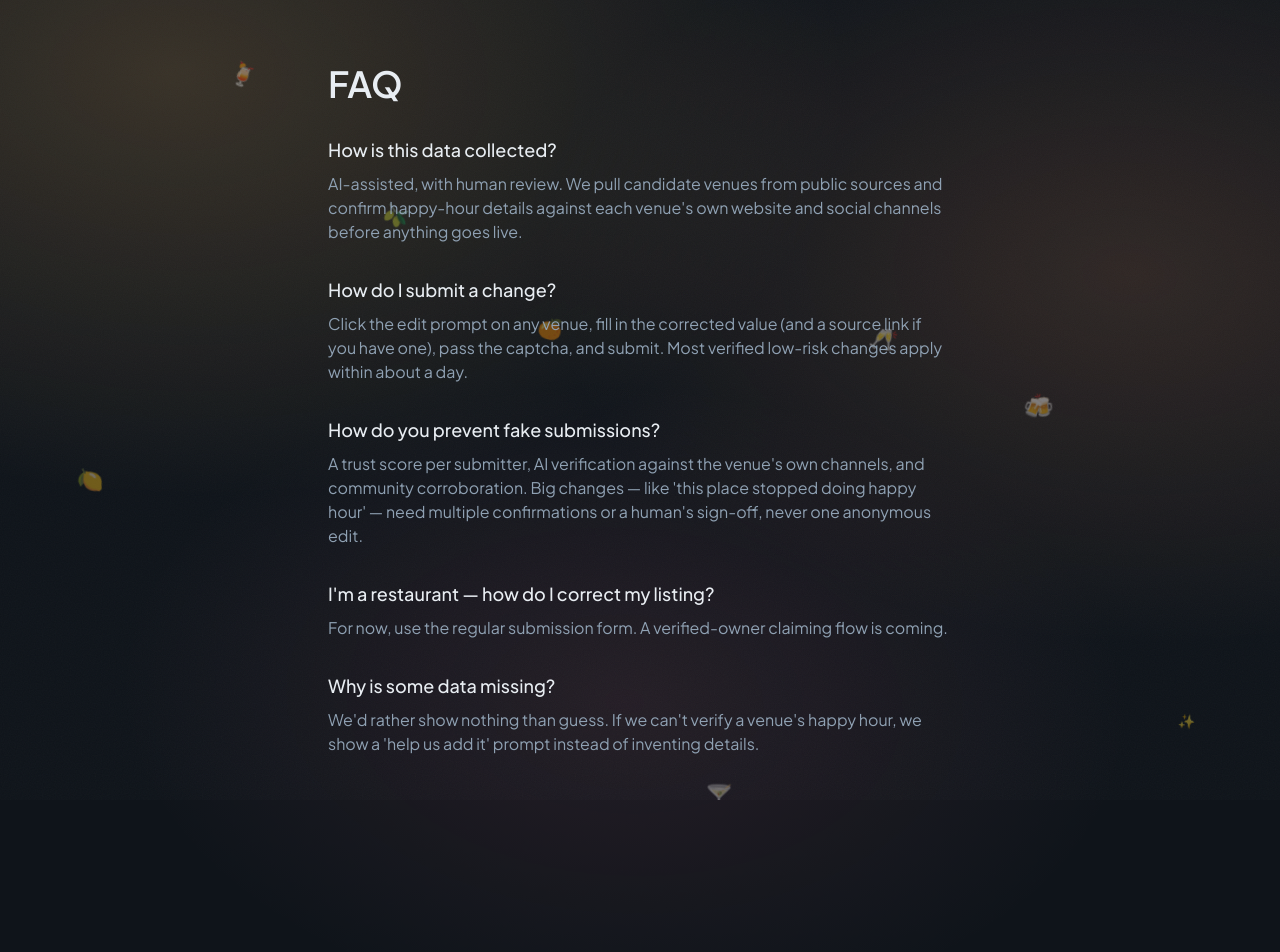
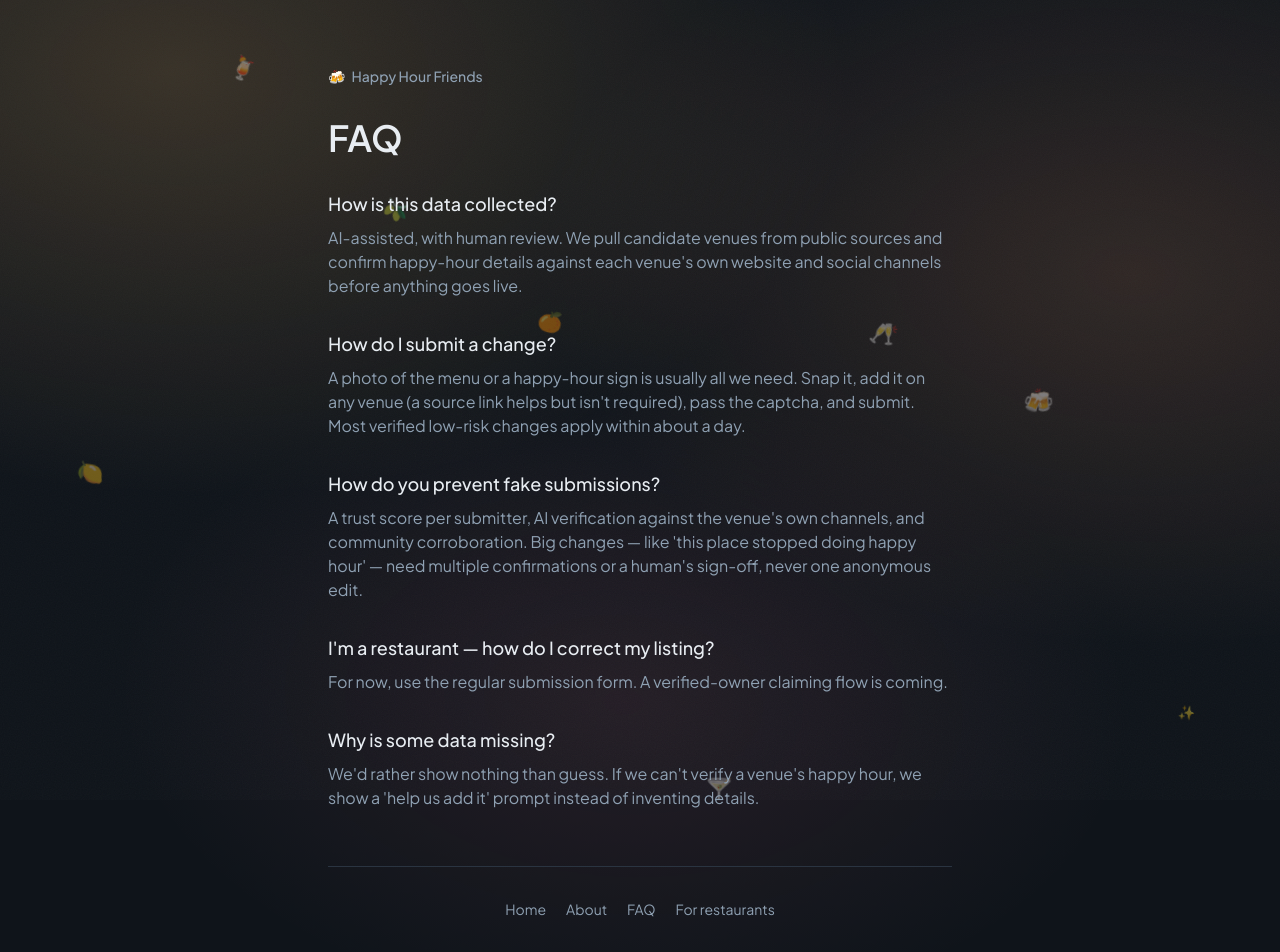
Before and after one commit to slmatthiesen/happyhourfriends, a Next.js app: page /faq in a window 1280 px wide. Shown: the top 952 px of the page. Before the commit the page ends 820 px from the top, so only its background shows below. Built offline with nearby package versions, Linux system fonts and the light colour scheme; no server answers.

Commit message:
feat(ui): FAQ photo callout + home/footer chrome

```diff
--- a/app/faq/page.tsx
+++ b/app/faq/page.tsx
@@ -1,4 +1,6 @@
 import type { Metadata } from "next";
+import { SiteWordmark } from "@/components/site-wordmark";
+import { SiteFooter } from "@/components/site-footer";
 
 export const metadata: Metadata = {
   title: "FAQ · Happy Hour Friends",
@@ -13,7 +15,7 @@ const faqs = [
   },
   {
     q: "How do I submit a change?",
-    a: "Click the edit prompt on any venue, fill in the corrected value (and a source link if you have one), pass the captcha, and submit. Most verified low-risk changes apply within about a day.",
+    a: "A photo of the menu or a happy-hour sign is usually all we need. Snap it, add it on any venue (a source link helps but isn't required), pass the captcha, and submit. Most verified low-risk changes apply within about a day.",
   },
   {
     q: "How do you prevent fake submissions?",
@@ -44,6 +46,7 @@ const faqLd = {
 export default function FaqPage() {
   return (
     <main className="mx-auto w-full max-w-2xl px-6 py-16">
+      <SiteWordmark className="mb-8" />
       <script
         type="application/ld+json"
         dangerouslySetInnerHTML={{ __html: JSON.stringify(faqLd) }}
@@ -62,6 +65,7 @@ export default function FaqPage() {
           </div>
         ))}
       </dl>
+      <SiteFooter className="mt-14 border-t border-border pt-8" />
     </main>
   );
 }
```
